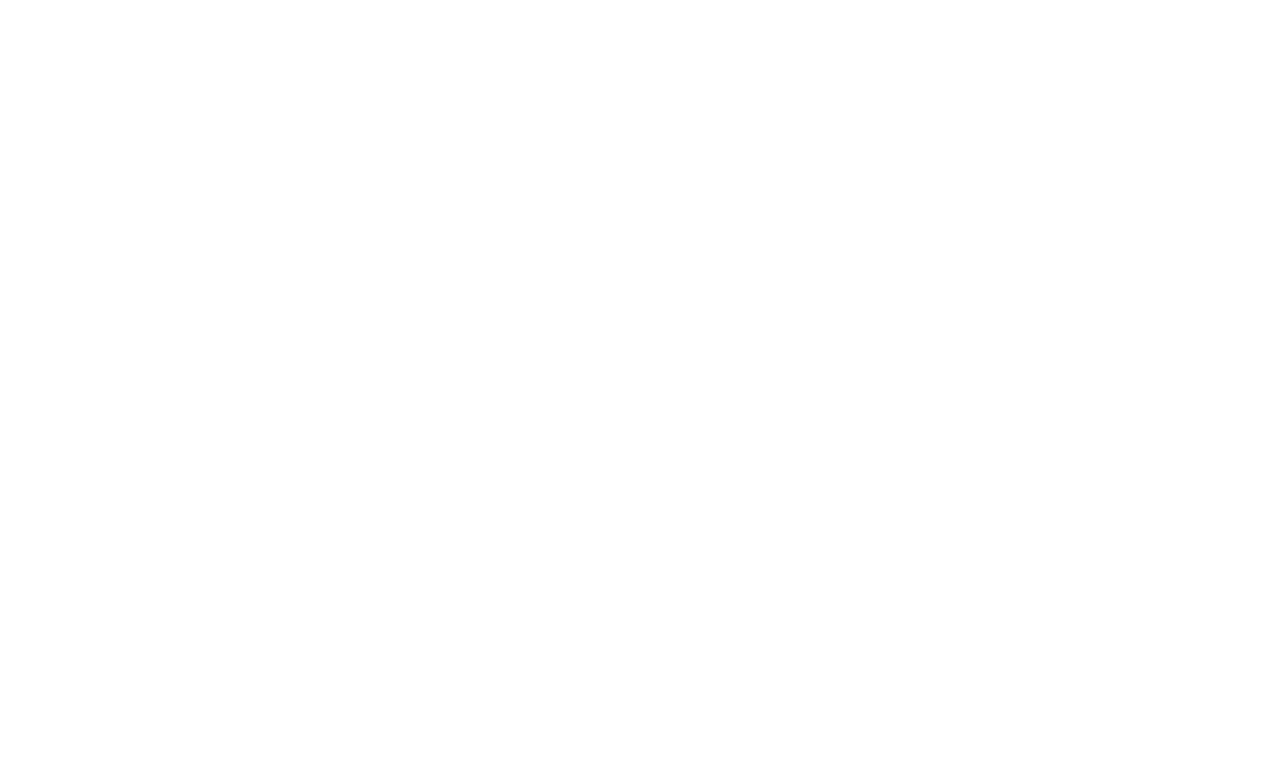
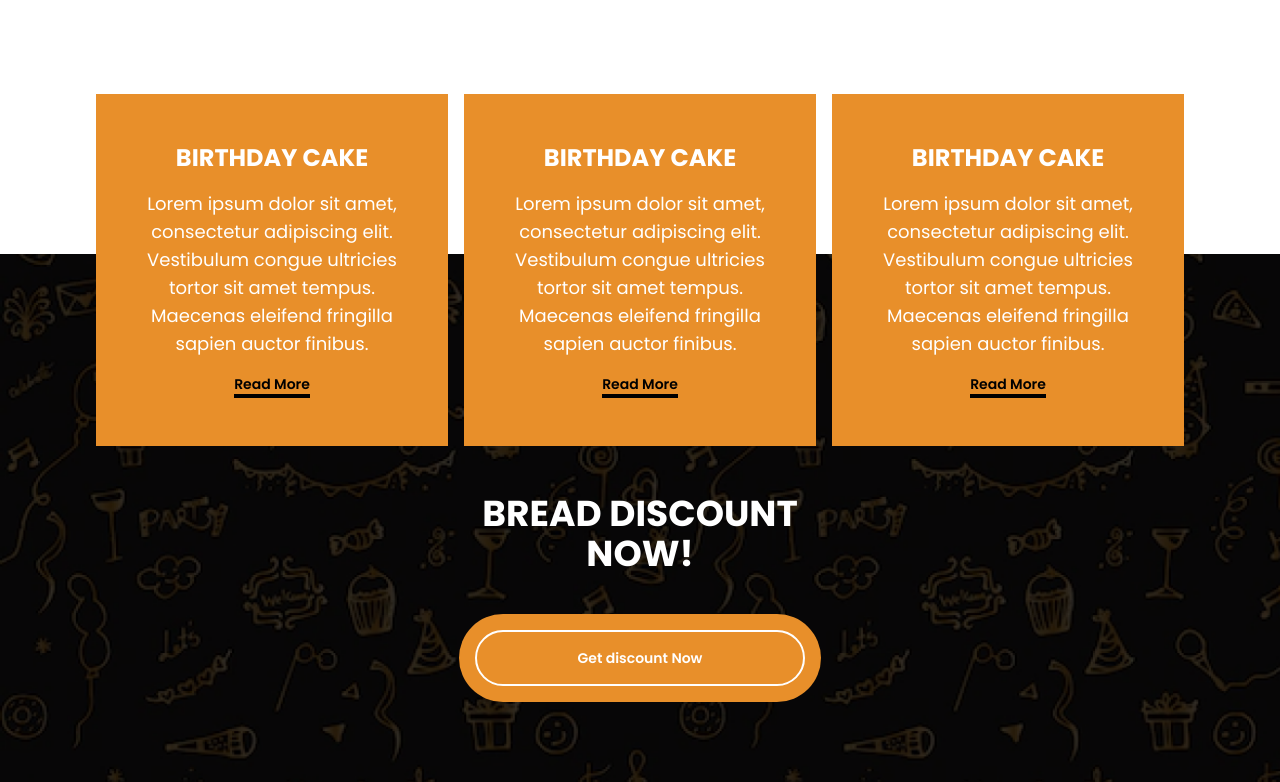
Before and after one commit to zainuddin25/CakeTime, an Angular app: page /landing-page in a window 1280 px wide. Shown: the part 2868-3650 px from the top of the page. Before the commit the page ends 2996 px from the top, so only its background shows below. Built offline with nearby package versions, Linux system fonts and the light colour scheme.

Commit message:
add: discount page

```diff
--- a/src/app/app.module.ts
+++ b/src/app/app.module.ts
@@ -12,6 +12,7 @@ import { BirthdayCakeComponent } from './components/birthday-cake/birthday-cake.
 import { WeadingCakeComponent } from './components/weading-cake/weading-cake.component';
 import { CustomCakeComponent } from './components/custom-cake/custom-cake.component';
 import { ServiceComponent } from './components/service/service.component';
+import { DiscountComponent } from './components/discount/discount.component';
 
 @NgModule({
   declarations: [
@@ -24,7 +25,8 @@ import { ServiceComponent } from './components/service/service.component';
     BirthdayCakeComponent,
     WeadingCakeComponent,
     CustomCakeComponent,
-    ServiceComponent
+    ServiceComponent,
+    DiscountComponent
   ],
   imports: [
     BrowserModule,
--- /dev/null
+++ b/src/app/components/discount/discount.component.html
@@ -0,0 +1,25 @@
+<div class="w-full lg:px-24 px-8 bg-violet-50 bg-cover relative flex justify-center pt-60 pb-20 bg-none" style="background-image: url('../../../assets/background-discount.png');">
+    <div class="w-1/3 mx-auto">
+        <p class="text-4xl uppercase font-bold text-white text-center">Bread discount now!</p>
+        <button class="bg-primary p-4 rounded-full w-full mt-10">
+            <p class="text-sm px-10 py-4 border-2 border-white rounded-full font-semibold text-white">Get discount Now</p>
+        </button>
+    </div>
+    <div class="absolute -top-40 grid grid-cols-3 gap-4 px-24 container mx-auto">
+        <div class="w-full bg-primary flex justify-center items-center flex-col py-12 px-10">
+            <h1 class="text-2xl font-bold uppercase text-white">birthday cake</h1>
+            <p class="text-center text-lg text-white py-4">Lorem ipsum dolor sit amet, consectetur adipiscing elit. Vestibulum congue ultricies tortor sit amet tempus. Maecenas eleifend fringilla sapien auctor finibus.</p>
+            <p class="text-black font-semibold text-sm cursor-pointer border-b-4 border-black">Read More</p>
+        </div>
+        <div class="w-full bg-primary flex justify-center items-center flex-col py-12 px-10">
+            <h1 class="text-2xl font-bold uppercase text-white">birthday cake</h1>
+            <p class="text-center text-lg text-white py-4">Lorem ipsum dolor sit amet, consectetur adipiscing elit. Vestibulum congue ultricies tortor sit amet tempus. Maecenas eleifend fringilla sapien auctor finibus.</p>
+            <p class="text-black font-semibold text-sm cursor-pointer border-b-4 border-black">Read More</p>
+        </div>
+        <div class="w-full bg-primary flex justify-center items-center flex-col py-12 px-10">
+            <h1 class="text-2xl font-bold uppercase text-white">birthday cake</h1>
+            <p class="text-center text-lg text-white py-4">Lorem ipsum dolor sit amet, consectetur adipiscing elit. Vestibulum congue ultricies tortor sit amet tempus. Maecenas eleifend fringilla sapien auctor finibus.</p>
+            <p class="text-black font-semibold text-sm cursor-pointer border-b-4 border-black">Read More</p>
+        </div>
+    </div>
+</div>
--- a/src/app/components/menu/menu.component.html
+++ b/src/app/components/menu/menu.component.html
@@ -1,4 +1,4 @@
-<div class="container px-8 lg:px-24 mx-auto flex justify-center mb-24">
+<div class="container px-8 lg:px-24 mx-auto flex justify-center mb-52">
     <div class="w-full">
         <p class="text-lg font-pacifico text-center text-primary">About CakeTime</p>
         <div class="flex items-center justify-center mt-5">
--- a/src/app/components/menu/menu.component.ts
+++ b/src/app/components/menu/menu.component.ts
@@ -9,7 +9,7 @@ export class MenuComponent {
   birthdayCake: boolean = true
   weadingCake: boolean = false
   customCake: boolean = false
-  selected: string = 'custom'
+  selected: string = 'birthday'
 
   clickBirthdayCake() {
     this.birthdayCake = true
--- a/src/app/pages/landing-page/landing-page.component.html
+++ b/src/app/pages/landing-page/landing-page.component.html
@@ -3,4 +3,5 @@
     <app-hero></app-hero>
     <app-about></app-about>
     <app-menu></app-menu>
+    <app-discount></app-discount>
 </div>
```
Also changed, not shown: src/app/components/discount/discount.component.ts (added, +10 -0 lines), src/app/components/discount/discount.component.css (added), src/assets/background-discount.png (added), 1 other file (tests, documents, lock files or other folders).
